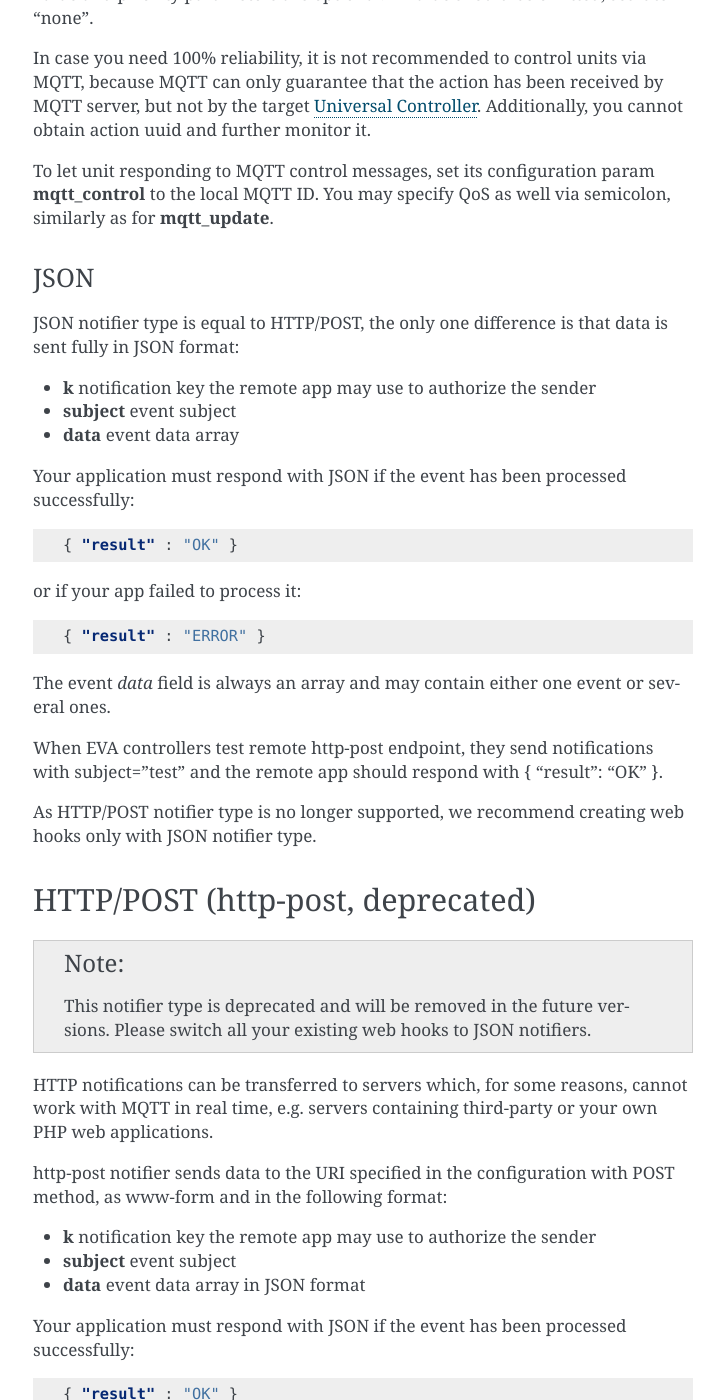
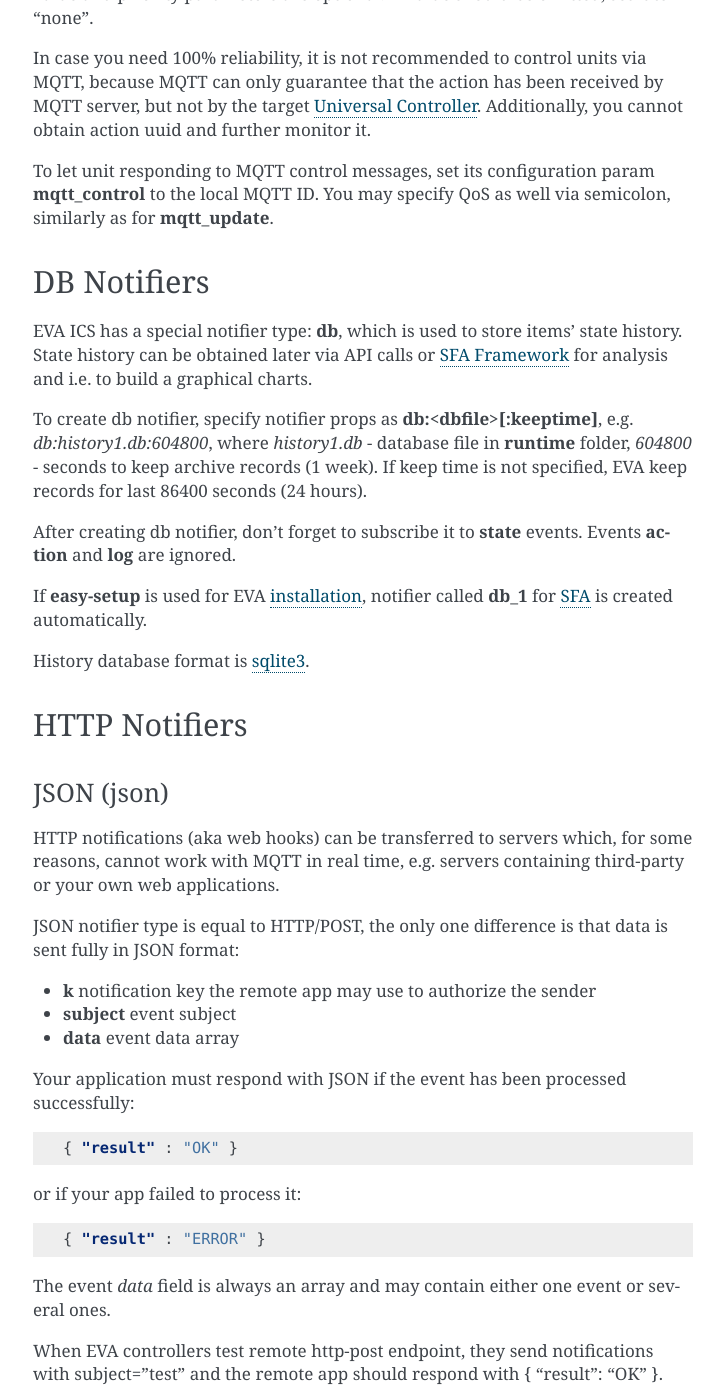
Before and after one commit to alttch/eva3, a Sphinx documentation site: the page built from doc/notifiers.rst, in a window 1280 px wide and 1400 px high, scrolled down 6675 px. Shown: the whole window, without its empty margins (387-1111 px from the left). Built offline with Sphinx 7.4.7, drawn with Linux system fonts in a browser that asks for light colours; some of the changed text lies outside the part shown.

Commit message:
db notifiers

```diff
--- a/doc/notifiers.rst
+++ b/doc/notifiers.rst
@@ -338,8 +338,36 @@ To let unit responding to MQTT control messages, set its configuration param
 **mqtt_control** to the local MQTT ID. You may specify QoS as well via
 semicolon, similarly as for **mqtt_update**.
 
-JSON
-~~~~
+DB Notifiers
+------------
+
+EVA ICS has a special notifier type: **db**, which is used to store items'
+state history. State history can be obtained later via API calls or :doc:`SFA
+Framework</sfa/sfa_framework>` for analysis and i.e. to build a graphical
+charts.
+
+To create db notifier, specify notifier props as **db:<dbfile>[:keeptime]**,
+e.g. *db:history1.db:604800*, where *history1.db* - database file in
+**runtime** folder, *604800* - seconds to keep archive records (1 week). If
+keep time is not specified, EVA keep records for last 86400 seconds (24 hours).
+
+After creating db notifier, don't forget to subscribe it to **state** events.
+Events **action** and **log** are ignored.
+
+If **easy-setup** is used for EVA :doc:`installation</install>`, notifier
+called **db_1** for :doc:`SFA</sfa/sfa>` is created automatically.
+
+History database format is `sqlite3 <https://www.sqlite.org/index.html>`_.
+
+HTTP Notifiers
+--------------
+
+JSON (json)
+~~~~~~~~~~~
+
+HTTP notifications (aka web hooks) can be transferred to servers which, for
+some reasons, cannot work with MQTT in real time, e.g. servers containing
+third-party or your own web applications.
 
 JSON notifier type is equal to HTTP/POST, the only one difference is that data
 is sent fully in JSON format:
@@ -371,16 +399,12 @@ As HTTP/POST notifier type is no longer supported, we recommend creating web
 hooks only with JSON notifier type.
 
 HTTP/POST (http-post, deprecated)
----------------------------------
+~~~~~~~~~~~~~~~~~~~~~~~~~~~~~~~~~
 
 .. note::
 
     This notifier type is deprecated and will be removed in the future
     versions. Please switch all your existing web hooks to JSON notifiers.
-
-HTTP notifications can be transferred to servers which, for some reasons,
-cannot work with MQTT in real time, e.g. servers containing third-party or your
-own PHP web applications.
 
 http-post notifier sends data to the URI specified in the configuration with
 POST method, as www-form and in the following format:
```
